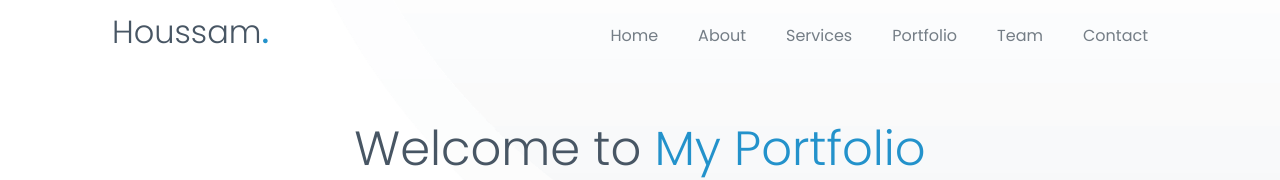
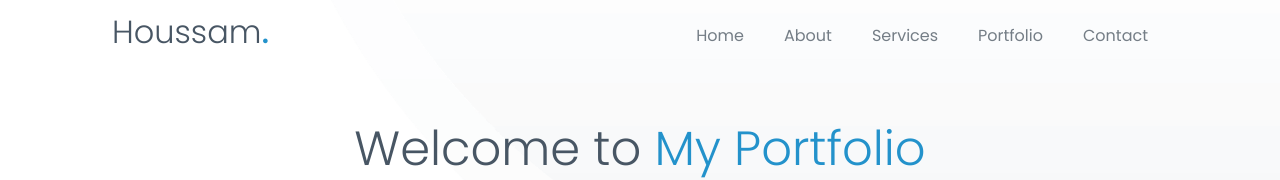
Before and after one commit to houssamaziez/NewPortfolio, a plain HTML site: page index.html in a window 1280 px wide. Shown: the top 180 px of the page. Drawn offline with nearby package versions, Linux system fonts and the light colour scheme.

Commit message:
modified:   index.html

```diff
--- a/index.html
+++ b/index.html
@@ -61,7 +61,7 @@
           <li><a class="nav-link scrollto" href="index.html#about">About</a></li>
           <li><a class="nav-link scrollto" href="index.html#services">Services</a></li>
           <li><a class="nav-link scrollto" href="index.html#portfolio">Portfolio</a></li>
-          <li><a class="nav-link scrollto" href="index.html#team">Team</a></li>
+          <!-- <li><a class="nav-link scrollto" href="index.html#team">Team</a></li> -->
           <!-- <li><a href="blog.html">Blog</a></li>                   -->
           <li><a class="nav-link scrollto" href="index.html#contact">Contact</a></li>
         </ul>
```
